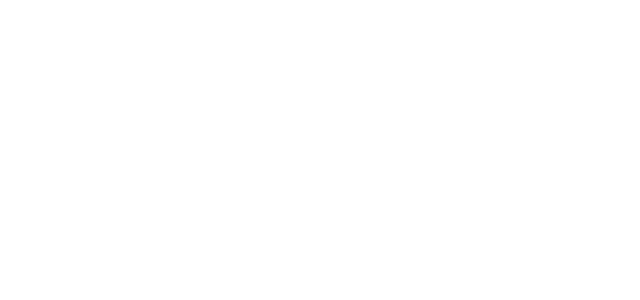
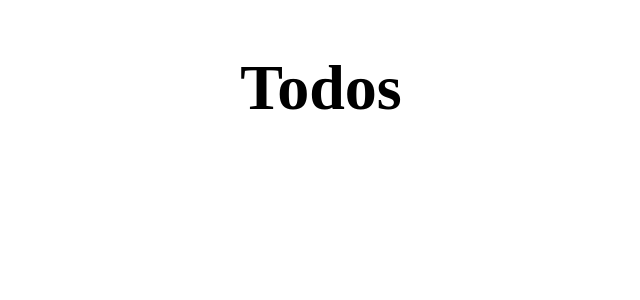
Before and after one commit to LeonidQWE/TestTaskMindbox, a React (Vite) app: page / in a window 1280 px wide. Shown: the top 300 px of the page, without its empty margins (319-959 px from the left). Built offline with nearby package versions, Linux system fonts and the light colour scheme.

Commit message:
add title component

```diff
--- a/src/App.tsx
+++ b/src/App.tsx
@@ -1,7 +1,9 @@
+import { Main } from 'components';
+
 function App() {
   return (
     <>
-
+      <Main/>
     </>
   )
 }
--- a/src/components/index.ts
+++ b/src/components/index.ts
@@ -0,0 +1,2 @@
+export { Main } from './main/Main';
+export { Title } from './title/Title';
--- a/src/components/main/Main.tsx
+++ b/src/components/main/Main.tsx
@@ -1,9 +1,10 @@
+import { Title } from 'components';
 import s from './Main.module.css';
 
 export const Main = () => {
   return (
     <div className={s.main} data-testid="main">
-
+      <Title level={1} text={'Todos'}/>
     </div>
   )
 }
--- /dev/null
+++ b/src/components/title/Title.tsx
@@ -0,0 +1,15 @@
+import { JSX } from 'react';
+import s from './Title.module.css';
+
+type TitleProps = {
+  level?: 1 | 2 | 3 | 4 | 5 | 6;
+  text?: string;
+};
+
+export const Title = ({ level = 1, text }: TitleProps) => {
+  const Tag = `h${level}` as keyof JSX.IntrinsicElements;
+
+  return (
+    <Tag className={s.title} data-testid='title'>{text ? text : 'No title'}</Tag>
+  )
+}
```
